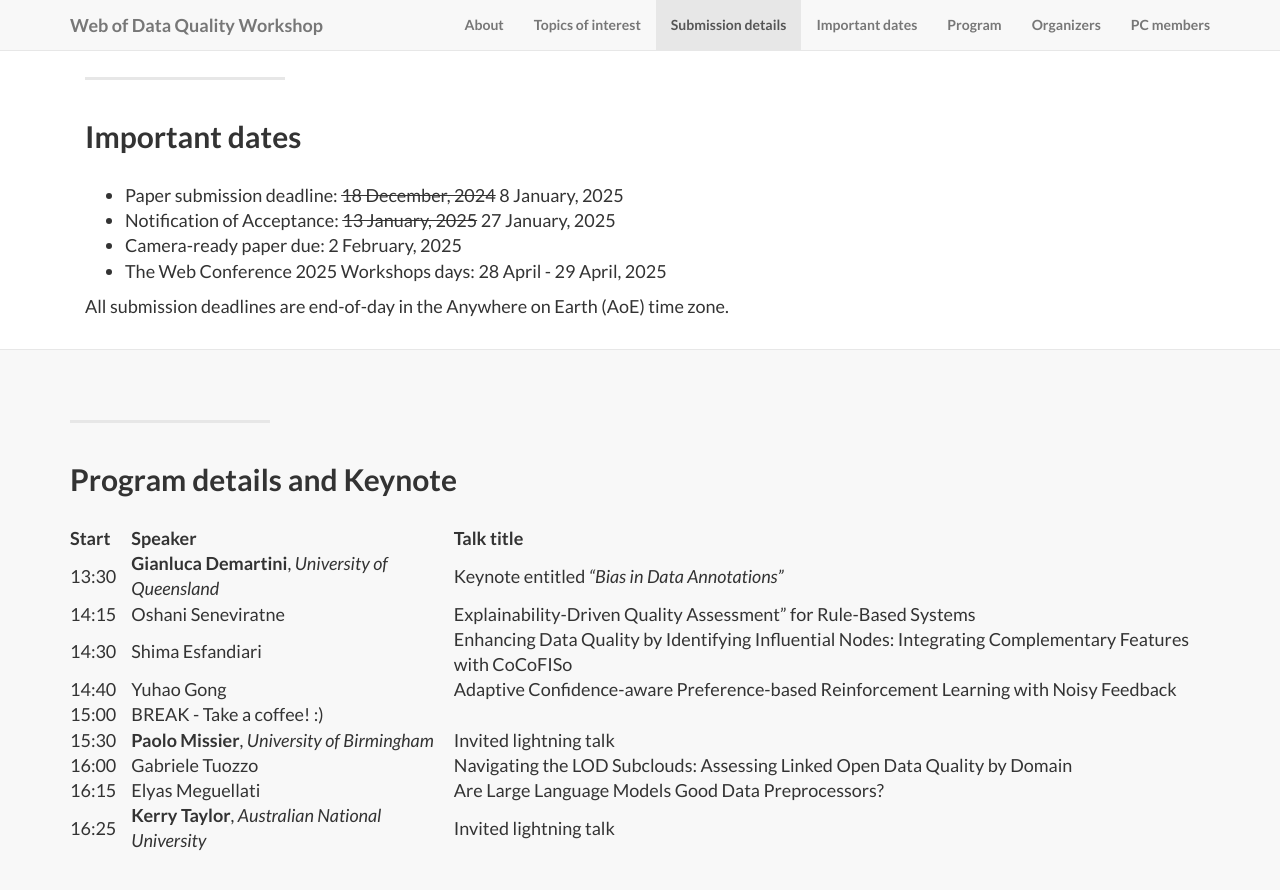
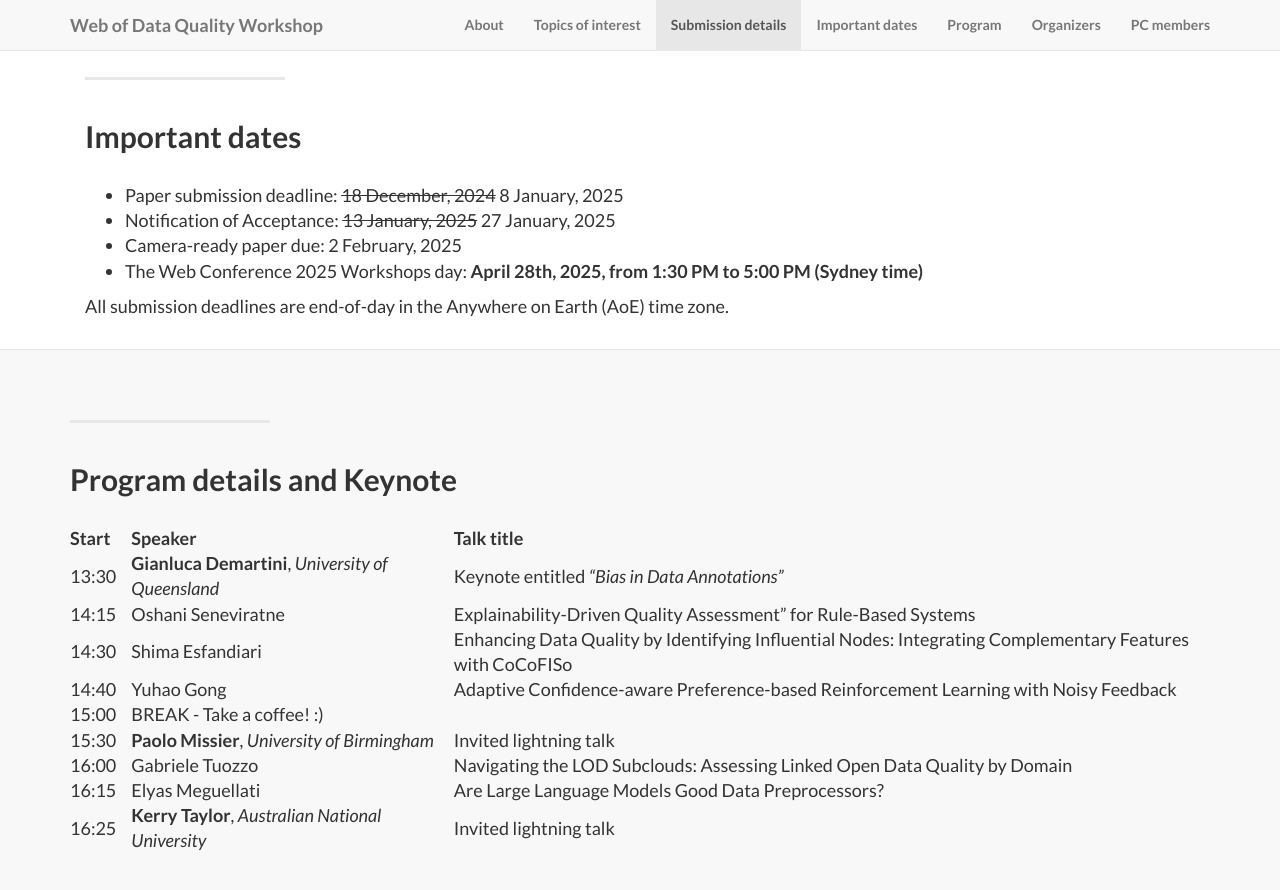
Before and after one commit to dataqualityws/dataqualityws.github.io, a Jekyll site: the page built from index.html, in a window 1280 px wide and 900 px high, scrolled down 2506 px. Shown: the top 890 px of the window. Built offline with Jekyll 4.4.1, drawn with Linux system fonts in a browser that asks for light colours.

Commit message:
update workshop day

```diff
--- a/_posts/2023-12-03-dates.markdown
+++ b/_posts/2023-12-03-dates.markdown
@@ -9,6 +9,6 @@ description: |
 - Paper submission deadline: ~~18 December, 2024~~ 8 January, 2025
 - Notification of Acceptance: ~~13 January, 2025~~ 27 January, 2025
 - Camera-ready paper due: 2 February, 2025
-- The Web Conference 2025 Workshops days: 28 April - 29 April, 2025
+- The Web Conference 2025 Workshops day: **April 28th, 2025, from 1:30 PM to 5:00 PM (Sydney time)**
 
 All submission deadlines are end-of-day in the Anywhere on Earth (AoE) time zone.
```
